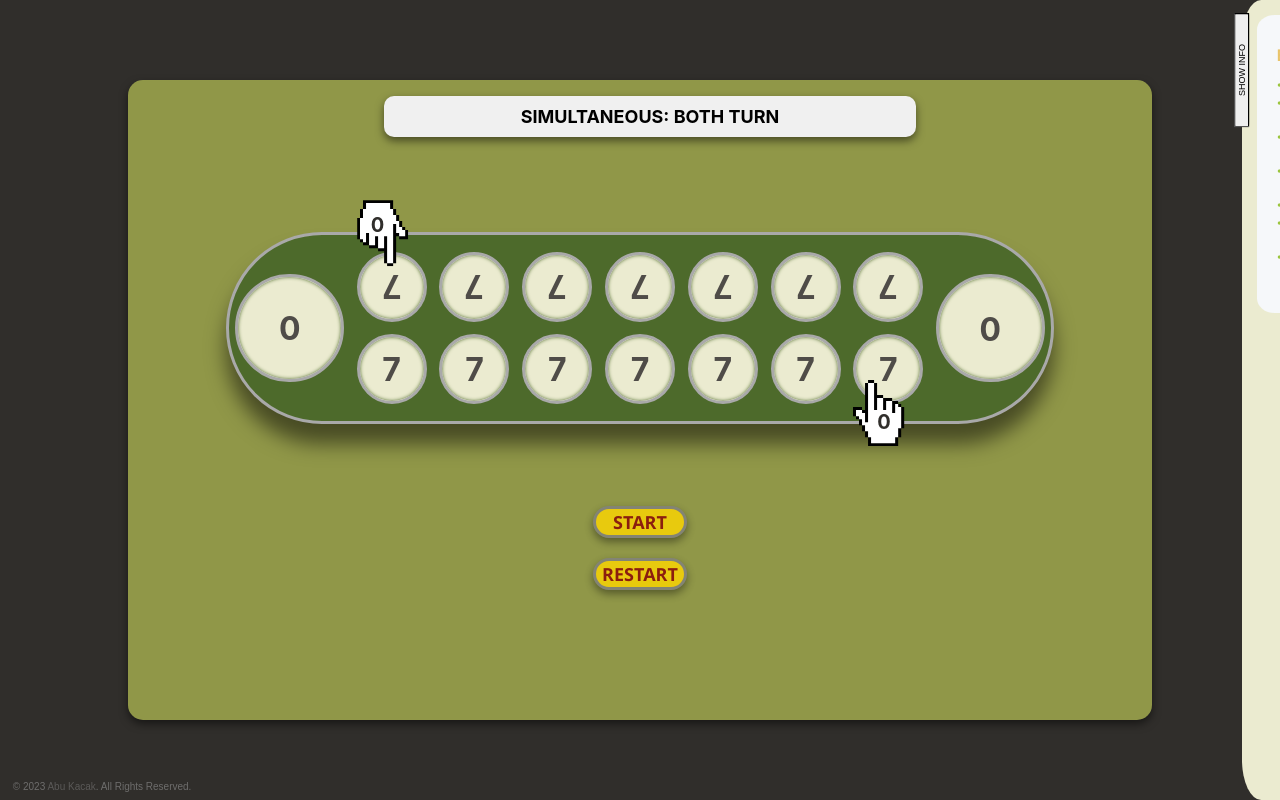
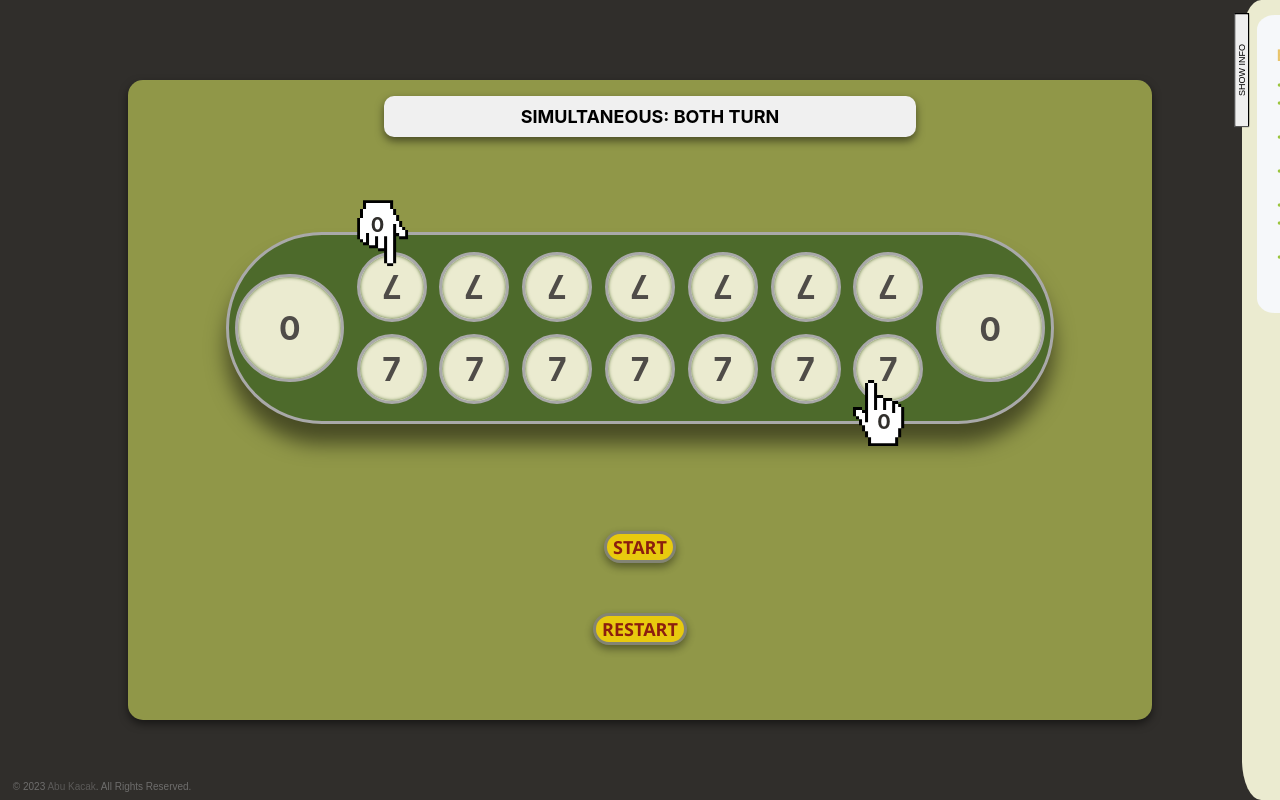
Before and after one commit to ubAI6689/congkak-react, a React (Create React App) app: page / in a window 1280 px wide. Built offline with nearby package versions, Linux system fonts and the light colour scheme.

Commit message:
Restart button

```diff
--- a/src/components/CongkakBoard.css
+++ b/src/components/CongkakBoard.css
@@ -70,6 +70,25 @@ body {
   border-radius: 2vw;
   box-shadow: 0px 4px 8px rgba(0, 0, 0, 0.5);
   margin-top: 10%; /* Space above the START button */
+
+  opacity: 0.8;
+  font-family:'Segoe UI', Tahoma, Geneva, Verdana, sans-serif;
+  font-weight: bold;
+  font-size: large;
+  color: darkred;
+  background-color: gold;
+  border: solid gray;/* box-shadow: 0 0 10px gold; */
+  /* Add additional styling for the button */
+}
+
+.app-wrapper .button-refresh {
+  /* height: 10hv; */
+  position: absolute;
+  top: 75%;
+  width: auto;
+  border-radius: 2vw;
+  box-shadow: 0px 4px 8px rgba(0, 0, 0, 0.5);
+  margin-top: 1%;
 
   opacity: 0.8;
   font-family:'Segoe UI', Tahoma, Geneva, Verdana, sans-serif;
--- a/src/components/CongkakBoard.js
+++ b/src/components/CongkakBoard.js
@@ -926,26 +926,23 @@ const CongkakBoard = () => {
               <button className="button start"
               onClick={() => startButtonPressed()}>START</button>
           )}
-        {/* {isStartButtonPressed && (
-            <button className='button reset' onClick={resetGame}>RESET</button>
-        )} */}
           {!isStartButtonPressed && (gamePhase === SIMULTANEOUS_SELECT || gamePhase === SIMULTANEOUS_SELECT_LOWER || gamePhase === SIMULTANEOUS_SELECT_UPPER) && (
             <button className='button resume' onClick={() => startButtonPressed()}>RESUME</button>
           )}
-        {<button className="button refresh" onClick={() => window.location.reload()}>
-          RESTART
-        </button>}
           {isGameOver && (
             <div className="game-over-message">
               {outcomeMessage}
             </div>
           )}
+        </div>
         <Sidebar
             isOpen={isSidebarOpen}
             onToggle={() => toggleSidebar(isSidebarOpen, setSidebarOpen)}
           />
       </div>
-      </div>
+      {<button className="button-refresh" onClick={() => window.location.reload()}>
+            RESTART
+          </button>}
       <div class="trademark-section">
         © 2023 <a href="https://twitter.com/ubaid_rac" target="_blank">Abu Kacak</a>. All Rights Reserved.
       </div>
```
Lines whose indentation alone changed are shown as unchanged.
